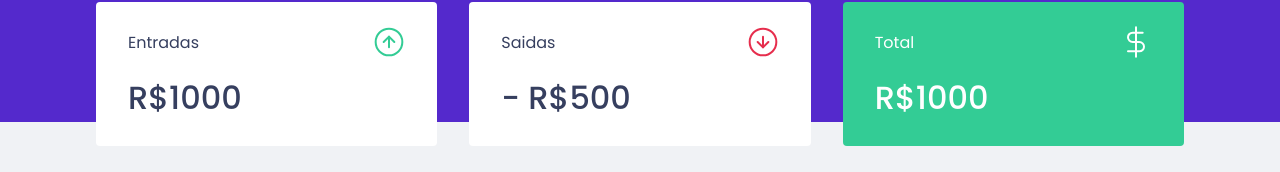
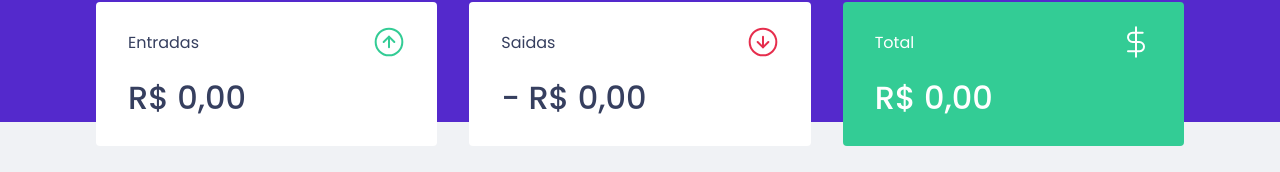
Before and after one commit to iaurg/ignite-react-cap-2, a React (Create React App) app: page / in a window 1280 px wide. Shown: the part 150-322 px from the top of the page. Built offline with nearby package versions, Linux system fonts and the light colour scheme; no server answers; what miragejs would draw is missing.

Commit message:
List transactions summary

```diff
--- a/src/components/Summary/index.tsx
+++ b/src/components/Summary/index.tsx
@@ -3,6 +3,7 @@
 import outcomeImg from '../../assets/outcome.svg'
 import totalImg from '../../assets/total.svg'
 import { TransactionsContext } from '../../TransactionsContext';
+import { formatCurrency } from '../../utils/currencyFormatter';
 
 import { Container } from "./styles";
 
@@ -10,7 +11,21 @@
 
   const { transactions } = useContext(TransactionsContext)
 
-  console.log(transactions)
+  const summary = transactions.reduce((acc, transaction) => {
+    if(transaction.type === 'deposit') {
+      acc.deposits += transaction.amount
+      acc.total += transaction.amount
+    } else {
+      acc.withdraws += transaction.amount
+      acc.total -= transaction.amount
+    }
+
+    return acc;
+  }, {
+    deposits: 0,
+    withdraws: 0,
+    total: 0
+  })
 
   return (
     <Container>
@@ -20,7 +35,7 @@
           <img src={incomeImg} alt="Income Icon" />
         </header>
         <strong>
-          R$1000
+          {formatCurrency(summary.deposits)}
         </strong>
       </div>
 
@@ -30,7 +45,7 @@
           <img src={outcomeImg} alt="Income Icon" />
         </header>
         <strong>
-          - R$500
+          - {formatCurrency(summary.withdraws)}
         </strong>
       </div>
 
@@ -40,7 +55,7 @@
           <img src={totalImg} alt="Income Icon" />
         </header>
         <strong>
-          R$1000
+        {formatCurrency(summary.total)}
         </strong>
       </div>
     </Container>
--- a/src/components/TransactionsTable/index.tsx
+++ b/src/components/TransactionsTable/index.tsx
@@ -1,6 +1,7 @@
 import { useContext } from 'react'
 import { Container } from "./styles";
 import { TransactionsContext } from '../../TransactionsContext';
+import { formatCurrency } from '../../utils/currencyFormatter';
 
 export function TransactionsTable() {
   const { transactions } = useContext(TransactionsContext)
@@ -22,12 +23,7 @@
             <tr key={transaction.id}>
               <td>{transaction.title}</td>
               <td className={transaction.type}>
-                {
-                  new Intl.NumberFormat('pt-BR', {
-                  style: 'currency',
-                  currency: 'BRL'
-                  }).format(transaction.amount)
-                }
+                {formatCurrency(transaction.amount)}
               </td>
               <td>{transaction.category}</td>
               <td>
```
